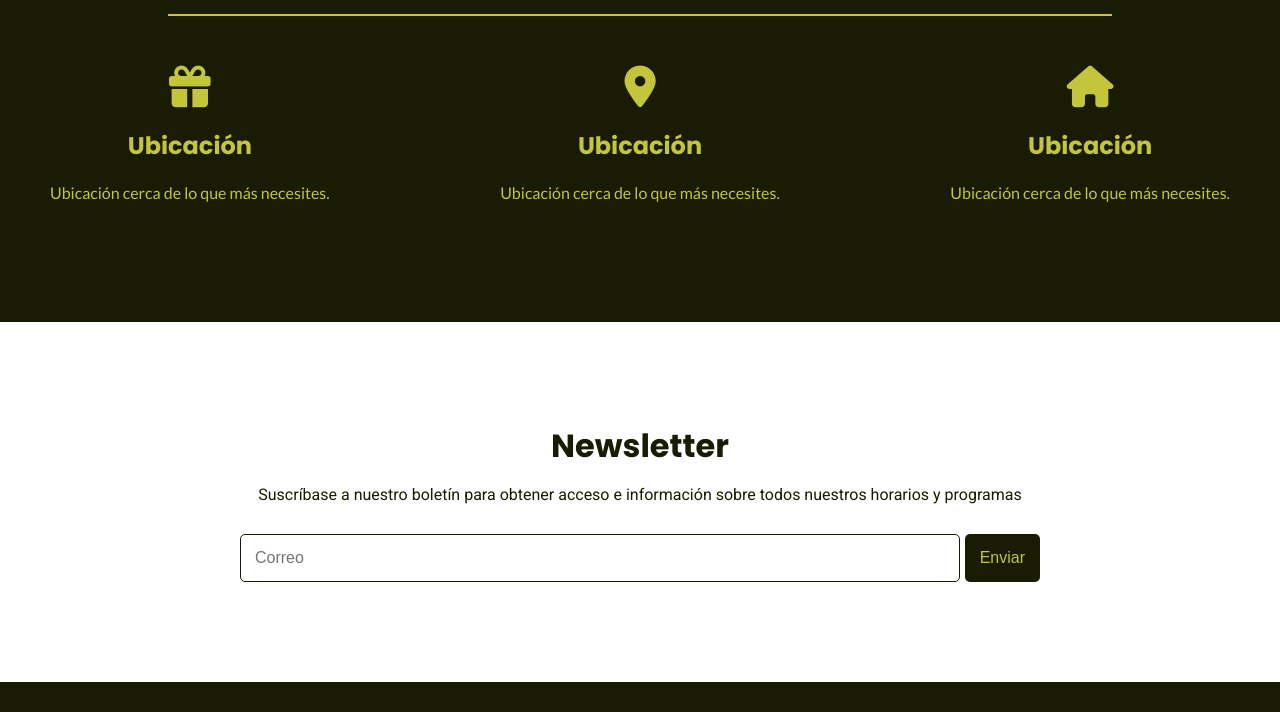
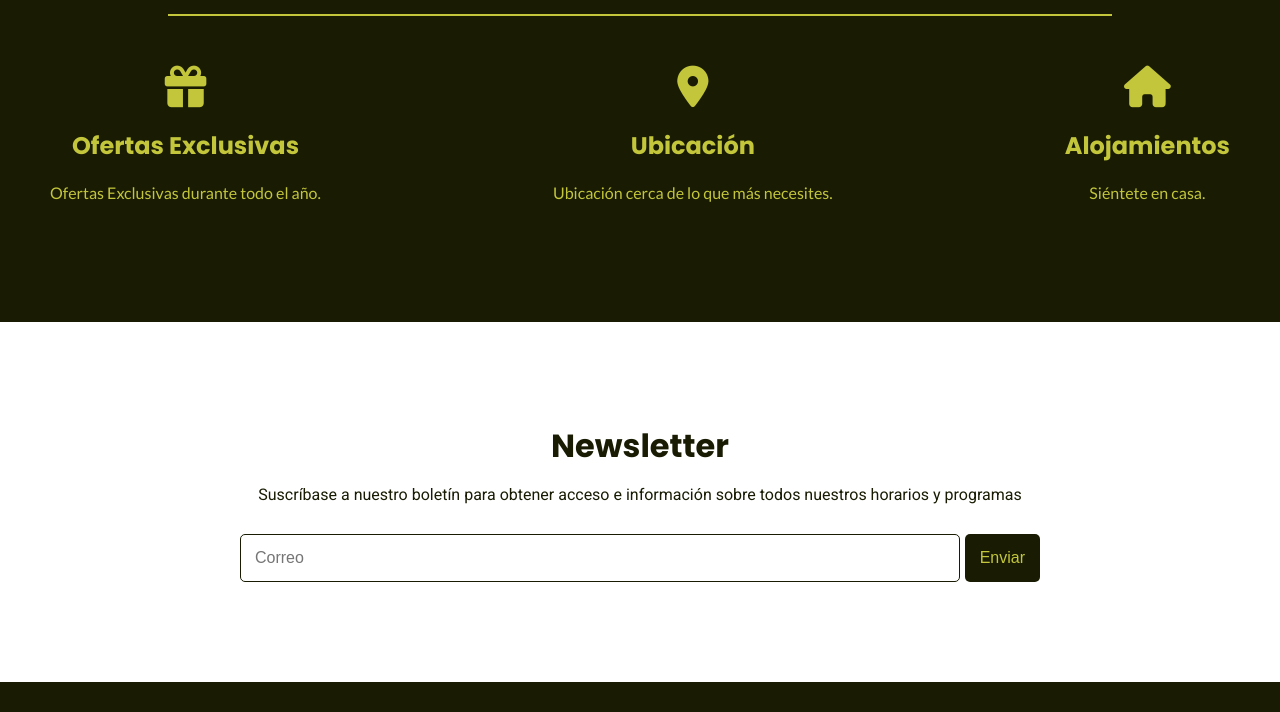
Before and after one commit to rnevesphp/navigate-hotel, a plain HTML site: page index.html in a window 1280 px wide. Shown: the part 2040-2752 px from the top of the page. Drawn offline with Linux system fonts and the light colour scheme.

Commit message:
Bug fixed

```diff
--- a/index.html
+++ b/index.html
@@ -51,10 +51,11 @@
          apra jóvenes como para familias</p>
       <hr>
       <ul class="grid">
+
          <li>
             <i class="fa-sharp fa-solid fa-gift"></i>
-            <h4>Ubicación</h4>
-            <p>Ubicación cerca de lo que más necesites.</p>
+            <h4>Ofertas Exclusivas</h4>
+            <p>Ofertas Exclusivas durante todo el año.</p>
          </li>
          <li>
             <i class="fa-solid fa-location-dot"></i>
@@ -63,9 +64,8 @@
          </li>
          <li>
             <i class="fa-solid fa-house"></i>
-            <h4>Ubicación</h4>
-            <p>Ubicación cerca de lo que más necesites.
-            </p>
+            <h4>Alojamientos</h4>
+            <p>Siéntete en casa.</p>
          </li>
       </ul>
    </section>
```
